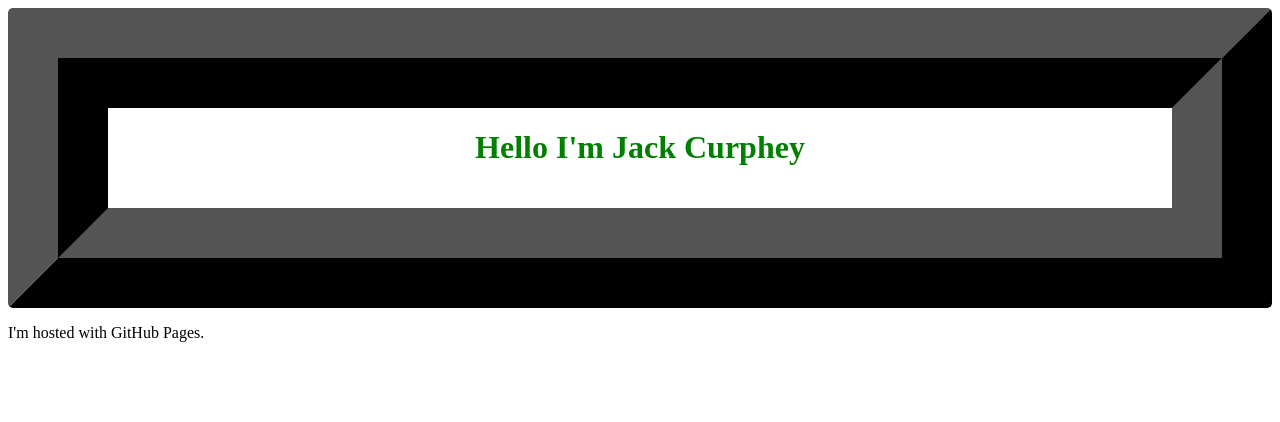
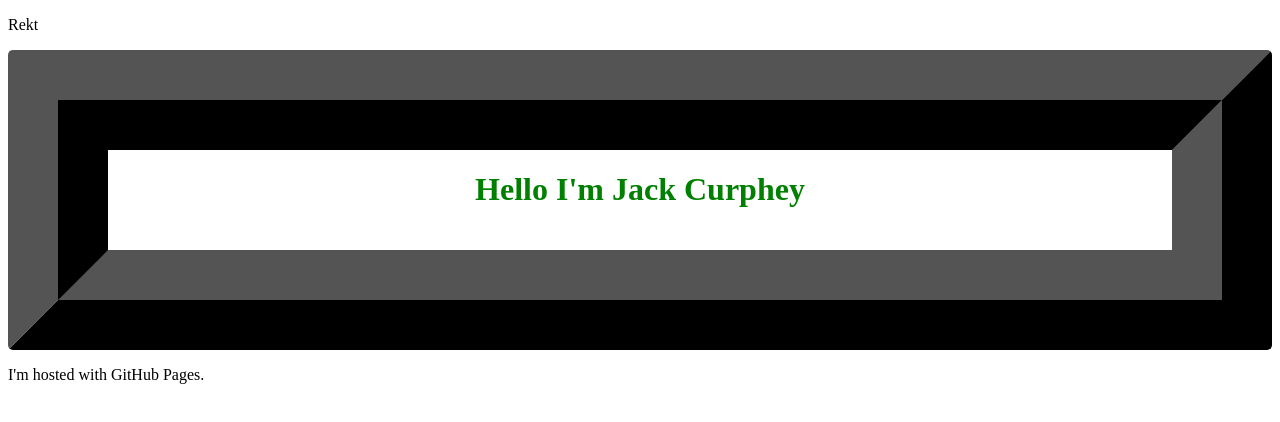
Before and after one commit to JackCurphey/jackcurphey.github.io, a plain HTML site: page index.html in a window 1280 px wide. Drawn offline with Linux system fonts and the light colour scheme.

Commit message:
rekt para

```diff
--- a/index.html
+++ b/index.html
@@ -5,6 +5,8 @@
   <link type="text/css" href="stylesheet.css" rel="stylesheet"
 </head>
 <body>
+
+  <p> Rekt</p>
 <div>
 <h1>Hello I'm Jack Curphey</h1>
 </div>
```
